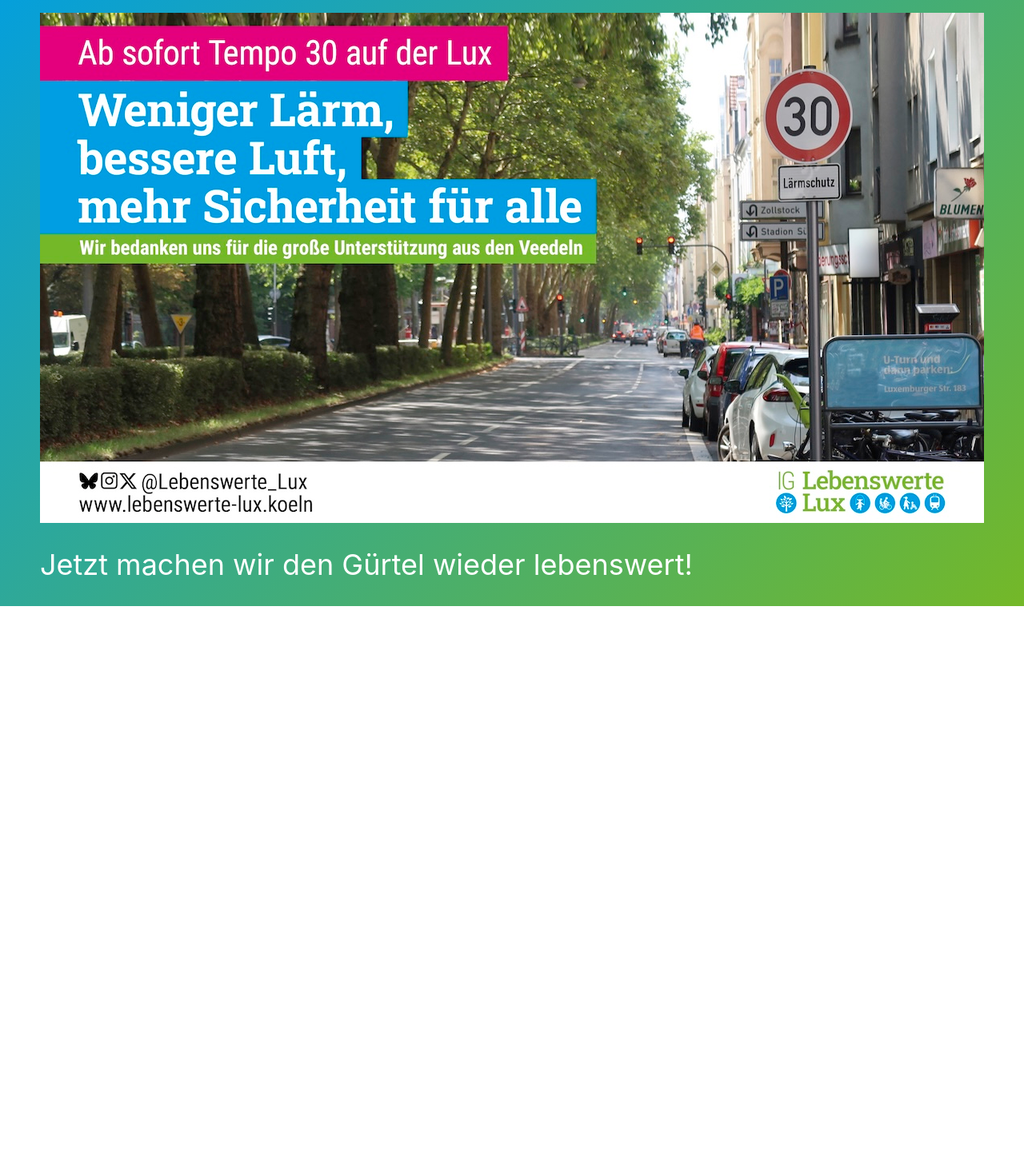
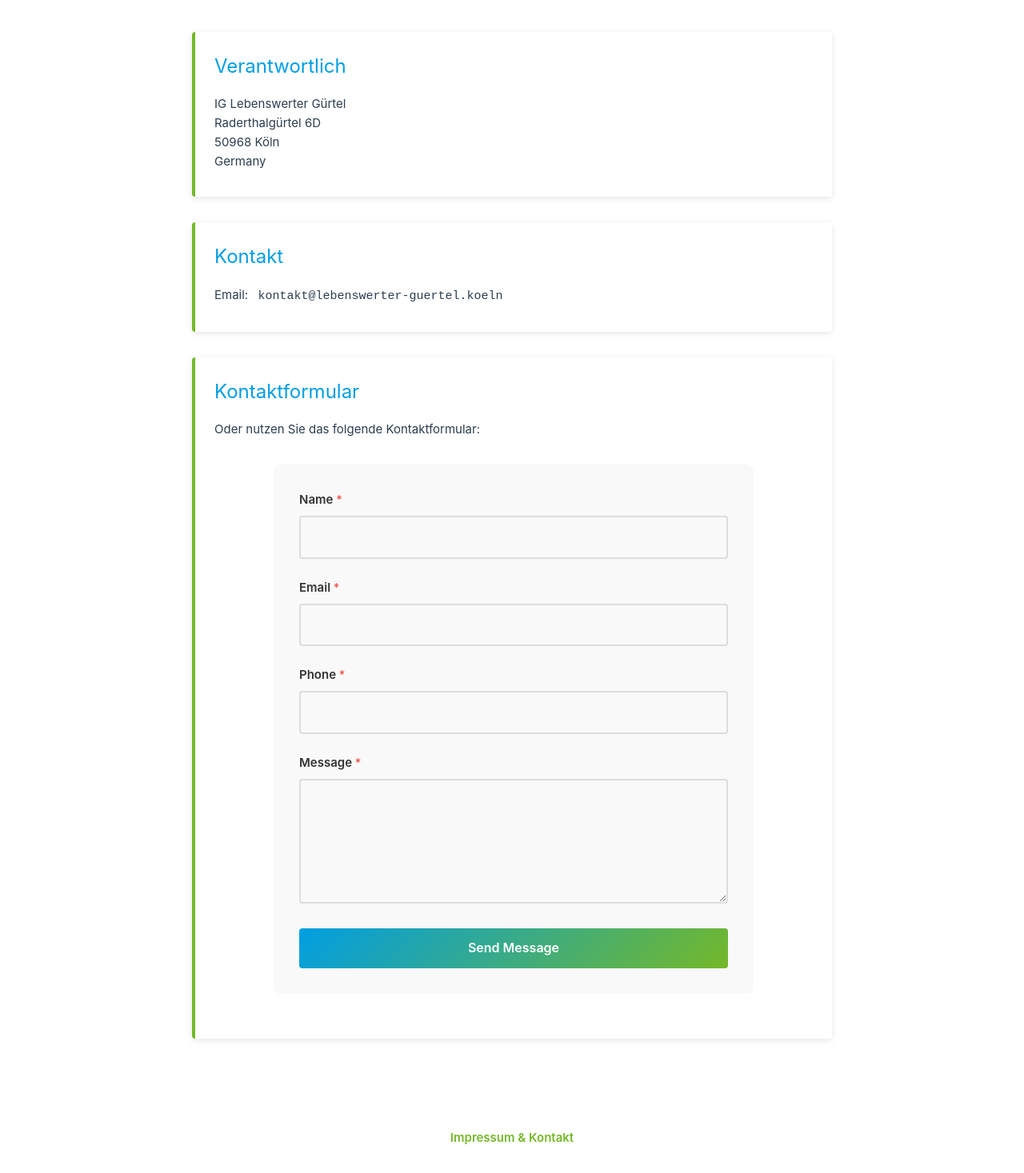
Before and after one commit to FL0R1AN84/lebenswerter-guertel, a Vue app: page /kontakt in a window 1280 px wide. Shown: the part 252-1719 px from the top of the page at 80% size. Before the commit the page ends 1010 px from the top, so only its background shows below. Built offline with nearby package versions, Linux system fonts and the light colour scheme.

Commit message:
feat: add contact form and imprint

```diff
--- a/index.html
+++ b/index.html
@@ -4,7 +4,6 @@
     <meta charset="UTF-8">
     <link href="/favicon.ico" rel="icon">
     <meta content="width=device-width, initial-scale=1.0" name="viewport">
-    <meta content="#009ee3" name="theme-color"/>
     <title>Lebenswerter Gürtel</title>
 </head>
 <body>
--- a/package.json
+++ b/package.json
@@ -1,6 +1,6 @@
 {
   "name": "lebenswerter-guertel",
-  "version": "1.0.2",
+  "version": "1.0.3",
   "private": true,
   "type": "module",
   "scripts": {
--- a/src/App.vue
+++ b/src/App.vue
@@ -1,9 +1,10 @@
 <script lang="ts" setup>
-import HomeView from '@/views/HomeView.vue'
+import FooterNavigation from '@/components/FooterNavigation.vue'
 </script>
 
 <template>
-  <HomeView />
+  <router-view />
+  <FooterNavigation />
 </template>
 
 <style scoped></style>
--- /dev/null
+++ b/src/components/ContactForm.vue
@@ -0,0 +1,235 @@
+<script lang="ts" setup>
+import { reactive } from 'vue'
+
+interface FormData {
+  name: string
+  email: string
+  phone: string
+  message: string
+}
+
+interface FormErrors {
+  name?: string
+  email?: string
+  phone?: string
+  message?: string
+}
+
+const formData = reactive<FormData>({
+  name: '',
+  email: '',
+  phone: '',
+  message: '',
+})
+
+const errors = reactive<FormErrors>({})
+const submitted = reactive({ success: false })
+
+const validateForm = (): boolean => {
+  errors.name = undefined
+  errors.email = undefined
+  errors.phone = undefined
+  errors.message = undefined
+
+  if (!formData.name.trim()) {
+    errors.name = 'Name is required'
+  }
+
+  if (!formData.email.trim()) {
+    errors.email = 'Email is required'
+  } else if (!/^[^\s@]+@[^\s@]+\.[^\s@]+$/.test(formData.email)) {
+    errors.email = 'Invalid email format'
+  }
+
+  if (!formData.phone.trim()) {
+    errors.phone = 'Phone is required'
+  } else if (!/^[+\d\s\-()]+$/.test(formData.phone)) {
+    errors.phone = 'Invalid phone format'
+  }
+
+  if (!formData.message.trim()) {
+    errors.message = 'Message is required'
+  } else if (formData.message.trim().length < 10) {
+    errors.message = 'Message must be at least 10 characters'
+  }
+
+  return Object.keys(errors).length === 0
+}
+
+const handleSubmit = () => {
+  if (validateForm()) {
+    submitted.success = true
+    formData.name = ''
+    formData.email = ''
+    formData.phone = ''
+    formData.message = ''
+    setTimeout(() => {
+      submitted.success = false
+    }, 5000)
+  }
+}
+</script>
+
+<template>
+  <form class="contact-form" @submit.prevent="handleSubmit">
+    <div v-if="submitted.success" class="success-message" role="alert">
+      Thank you! Your message has been sent successfully.
+    </div>
+
+    <div class="form-group">
+      <label class="form-label" for="name">Name <span class="required">*</span></label>
+      <input
+        id="name"
+        v-model="formData.name"
+        :aria-describedby="errors.name ? 'name-error' : undefined"
+        :aria-invalid="!!errors.name"
+        class="form-input"
+        required
+        type="text"
+      />
+      <p v-if="errors.name" id="name-error" class="error-message">
+        {{ errors.name }}
+      </p>
+    </div>
+
+    <div class="form-group">
+      <label class="form-label" for="email">Email <span class="required">*</span></label>
+      <input
+        id="email"
+        v-model="formData.email"
+        :aria-describedby="errors.email ? 'email-error' : undefined"
+        :aria-invalid="!!errors.email"
+        class="form-input"
+        required
+        type="email"
+      />
+      <p v-if="errors.email" id="email-error" class="error-message">
+        {{ errors.email }}
+      </p>
+    </div>
+
+    <div class="form-group">
+      <label class="form-label" for="phone">Phone <span class="required">*</span></label>
+      <input
+        id="phone"
+        v-model="formData.phone"
+        :aria-describedby="errors.phone ? 'phone-error' : undefined"
+        :aria-invalid="!!errors.phone"
+        class="form-input"
+        required
+        type="tel"
+      />
+      <p v-if="errors.phone" id="phone-error" class="error-message">
+        {{ errors.phone }}
+      </p>
+    </div>
+
+    <div class="form-group">
+      <label class="form-label" for="message">Message <span class="required">*</span></label>
+      <textarea
+        id="message"
+        v-model="formData.message"
+        :aria-describedby="errors.message ? 'message-error' : undefined"
+        :aria-invalid="!!errors.message"
+        class="form-input form-textarea"
+        required
+        rows="5"
+      ></textarea>
+      <p v-if="errors.message" id="message-error" class="error-message">
+        {{ errors.message }}
+      </p>
+    </div>
+
+    <button class="submit-button" type="submit">Send Message</button>
+  </form>
+</template>
+
+<style scoped>
+.contact-form {
+  max-width: 600px;
+  margin: 2rem auto;
+  padding: 2rem;
+  background: #f9f9f9;
+  border-radius: 8px;
+}
+
+.success-message {
+  margin-bottom: 1rem;
+  padding: 1rem;
+  background: #d4edda;
+  color: #155724;
+  border: 1px solid #c3e6cb;
+  border-radius: 4px;
+}
+
+.form-group {
+  margin-bottom: 1.5rem;
+}
+
+.form-label {
+  display: block;
+  margin-bottom: 0.5rem;
+  font-weight: 600;
+  color: #333;
+}
+
+.required {
+  color: #e74c3c;
+}
+
+.form-input {
+  width: 100%;
+  padding: 0.75rem;
+  border: 2px solid #ddd;
+  border-radius: 4px;
+  font-size: 1rem;
+  font-family: inherit;
+  transition: border-color 0.3s;
+}
+
+.form-input:focus {
+  outline: none;
+  border-color: #009ee3;
+  box-shadow: 0 0 0 3px rgba(0, 158, 227, 0.1);
+}
+
+.form-input[aria-invalid='true'] {
+  border-color: #e74c3c;
+}
+
+.form-textarea {
+  resize: vertical;
+}
+
+.error-message {
+  margin-top: 0.5rem;
+  color: #e74c3c;
+  font-size: 0.875rem;
+}
+
+.submit-button {
+  width: 100%;
+  padding: 0.75rem 1.5rem;
+  background: linear-gradient(135deg, #009ee3 0%, #74b828 100%);
+  color: white;
+  border: none;
+  border-radius: 4px;
+  font-size: 1rem;
+  font-weight: 600;
+  cursor: pointer;
+  transition: opacity 0.3s;
+}
+
+.submit-button:hover {
+  opacity: 0.9;
+}
+
+.submit-button:focus {
+  outline: 3px solid #009ee3;
+  outline-offset: 2px;
+}
+
+.submit-button:active {
+  opacity: 0.8;
+}
+</style>
--- /dev/null
+++ b/src/components/FooterNavigation.vue
@@ -0,0 +1,45 @@
+<template>
+  <footer class="footer">
+    <div class="footer-content">
+      <nav class="footer-nav">
+        <router-link class="footer-link" to="/kontakt"> Impressum & Kontakt </router-link>
+      </nav>
+    </div>
+  </footer>
+</template>
+
+<style scoped>
+.footer {
+  padding: 2rem;
+  text-align: center;
+  margin-top: 1rem;
+}
+
+.footer-content {
+  max-width: 1200px;
+  margin: 0 auto;
+}
+
+.footer-nav {
+  display: flex;
+  justify-content: center;
+  gap: 1rem;
+}
+
+.footer-link {
+  color: #74b828;
+  text-decoration: none;
+  font-weight: 600;
+  transition: color 0.3s;
+}
+
+.footer-link:hover {
+  color: #009ee3;
+}
+
+.footer-link:focus {
+  outline: 2px solid #009ee3;
+  outline-offset: 2px;
+  border-radius: 2px;
+}
+</style>
--- /dev/null
+++ b/src/components/HeaderNavigation.vue
@@ -0,0 +1,22 @@
+<script lang="ts" setup>
+import IconAnimation from '@/components/IconAnimation.vue'
+import WebsiteTitle from '@/components/WebsiteTitle.vue'
+</script>
+
+<template>
+  <router-link to="/">
+    <header class="bg-center">
+      <IconAnimation class="pl-4 md:pl-0" />
+      <WebsiteTitle class="pl-4 md:pl-0" />
+    </header>
+  </router-link>
+</template>
+
+<style scoped>
+header {
+  display: flex;
+  align-items: center;
+  justify-content: center;
+  padding: 2rem 0;
+}
+</style>
--- a/src/router/index.ts
+++ b/src/router/index.ts
@@ -1,5 +1,7 @@
+// src/router/index.ts
 import { createRouter, createWebHistory } from 'vue-router'
 import HomeView from '../views/HomeView.vue'
+import ContactView from '../views/ContactView.vue'
 
 const router = createRouter({
   history: createWebHistory(import.meta.env.BASE_URL),
@@ -9,6 +11,11 @@ const router = createRouter({
       name: 'home',
       component: HomeView,
     },
+    {
+      path: '/kontakt',
+      name: 'contact',
+      component: ContactView,
+    },
   ],
 })
 
--- /dev/null
+++ b/src/views/ContactView.vue
@@ -0,0 +1,100 @@
+<script lang="ts" setup>
+import ContactForm from '../components/ContactForm.vue'
+import HeaderNavigation from '@/components/HeaderNavigation.vue'
+
+const decryptEmail = () => {
+  const encoded = 'a29udGFrdEBsZWJlbnN3ZXJ0ZXItZ3VlcnRlbC5rb2Vsbg=='
+  return atob(encoded)
+}
+</script>
+
+<template>
+  <HeaderNavigation />
+  <main class="imprint-container">
+    <section class="imprint-content">
+      <h1 class="imprint-title">Impressum & Kontakt</h1>
+
+      <section class="imprint-section">
+        <h2>Verantwortlich</h2>
+        <p>
+          <strong>IG Lebenswerter Gürtel</strong><br />
+          Raderthalgürtel 6D<br />
+          50968 Köln<br />
+          Germany
+        </p>
+      </section>
+
+      <section class="imprint-section">
+        <h2>Kontakt</h2>
+        <p>
+          Email: <span class="email-obfuscated">{{ decryptEmail() }}</span>
+        </p>
+      </section>
+
+      <section class="imprint-section">
+        <h2>Kontaktformular</h2>
+        <p>Oder nutzen Sie das folgende Kontaktformular:</p>
+        <ContactForm />
+      </section>
+    </section>
+  </main>
+</template>
+
+<style scoped>
+.imprint-container {
+  min-height: calc(100vh - 200px);
+  padding: 2rem;
+}
+
+.imprint-content {
+  max-width: 800px;
+  margin: 0 auto;
+}
+
+.imprint-title {
+  font-size: 2.5rem;
+  font-weight: bold;
+  color: #009ee3;
+  margin-bottom: 2rem;
+  text-align: center;
+}
+
+.imprint-section {
+  margin-bottom: 2rem;
+  padding: 1.5rem;
+  border-left: 4px solid #74b828;
+  border-radius: 4px;
+  box-shadow: 0 2px 8px rgba(0, 0, 0, 0.1);
+}
+
+.imprint-section h2 {
+  color: #009ee3;
+  font-size: 1.5rem;
+  margin-bottom: 1rem;
+}
+
+.imprint-section p {
+  line-height: 1.6;
+  margin: 0.5rem 0;
+}
+
+.email-obfuscated {
+  font-family: monospace;
+  padding: 0.25rem 0.5rem;
+  border-radius: 3px;
+}
+
+@media (max-width: 768px) {
+  .imprint-container {
+    padding: 1rem;
+  }
+
+  .imprint-title {
+    font-size: 1.75rem;
+  }
+
+  .imprint-section {
+    padding: 1rem;
+  }
+}
+</style>
--- a/src/views/HomeView.vue
+++ b/src/views/HomeView.vue
@@ -1,13 +1,9 @@
 <script lang="ts" setup>
-import IconAnimation from '../components/IconAnimation.vue'
-import WebsiteTitle from '../components/WebsiteTitle.vue'
+import HeaderNavigation from '@/components/HeaderNavigation.vue'
 </script>
 
 <template>
-  <header class="bg-center">
-    <IconAnimation class="pl-4 md:pl-0" />
-    <WebsiteTitle class="pl-4 md:pl-0" />
-  </header>
+  <HeaderNavigation />
   <main class="main">
     <div>
       <h2 class="text-4xl font-bold text-white py-8 pl-2 lg:pl-0">
@@ -25,13 +21,6 @@ import WebsiteTitle from '../components/WebsiteTitle.vue'
 </template>
 
 <style scoped>
-header {
-  display: flex;
-  align-items: center;
-  justify-content: center;
-  padding: 2rem 0;
-}
-
 .main {
   display: flex;
   flex-direction: column;
```
